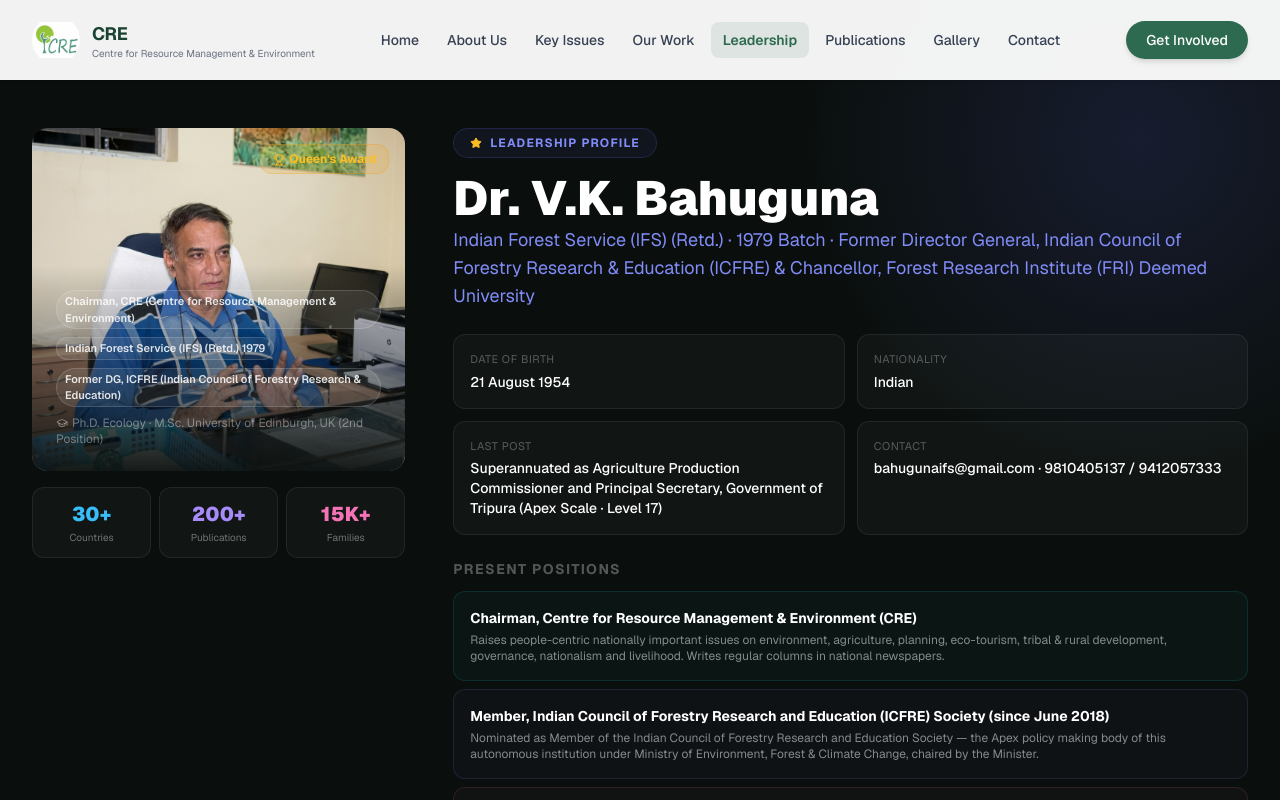
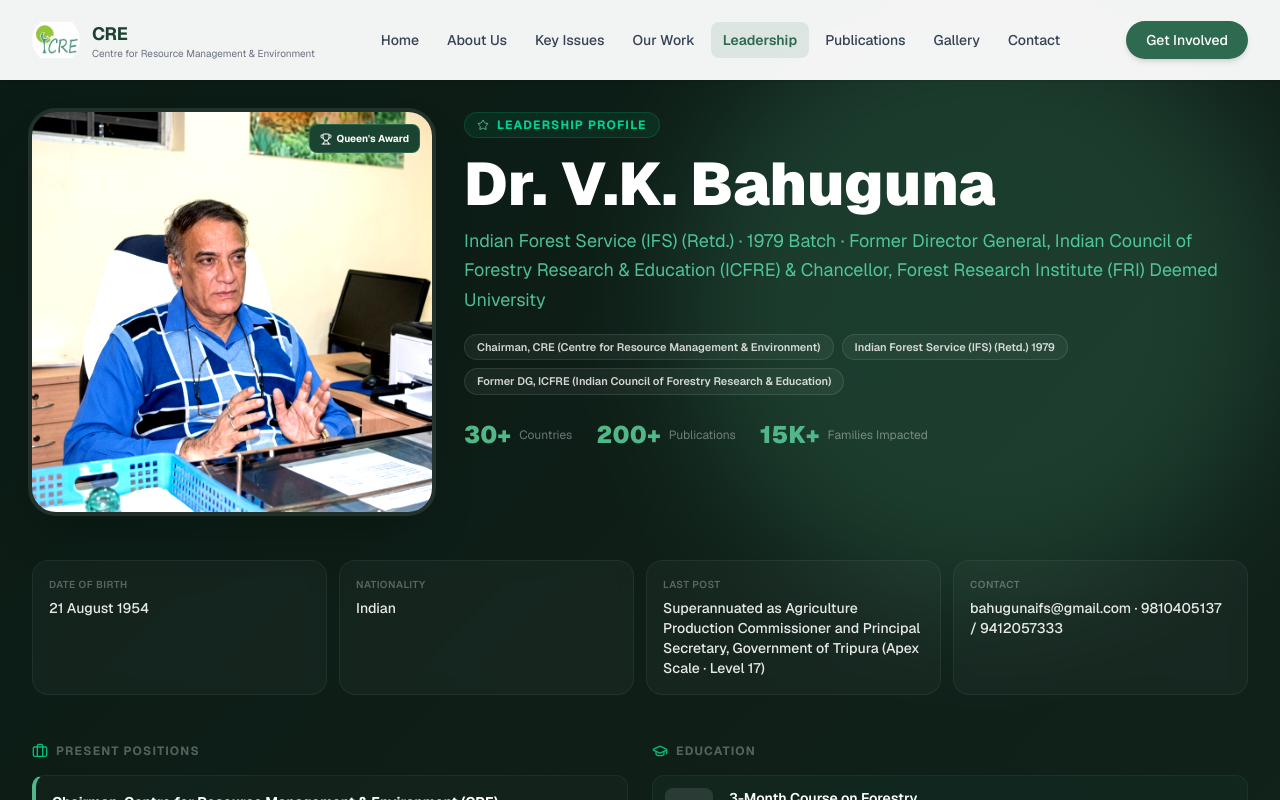
Before and after one commit to Rishu764/CRE, a Next.js app: page /leadership in a window 1280 px wide. Shown: the top 800 px of the page. Built offline with nearby package versions, Linux system fonts and the light colour scheme.

Commit message:
chore: update leadership section and update readme.

```diff
--- a/app/leadership/page.tsx
+++ b/app/leadership/page.tsx
@@ -5,118 +5,129 @@
   return (
     <main className="min-h-screen" style={{ background: "#0a0f0d" }}>
       {/* Hero */}
-      <section className="relative pt-32 pb-16 overflow-hidden">
-        <div className="absolute inset-0 pointer-events-none">
-          <div className="absolute top-0 right-0 w-[700px] h-[700px] rounded-full opacity-15" style={{ background: "radial-gradient(circle, #6366f1 0%, transparent 70%)", transform: "translate(30%,-30%)" }} />
-          <div className="absolute bottom-0 left-0 w-[500px] h-[500px] rounded-full opacity-10" style={{ background: "radial-gradient(circle, #f59e0b 0%, transparent 70%)", transform: "translate(-30%,30%)" }} />
+      <section className="relative pt-28 pb-20 overflow-hidden">
+        {/* Background */}
+        <div className="absolute inset-0">
+          <div className="absolute inset-0 bg-gradient-to-br from-[#0a1a14] via-[#0f1f18] to-[#1b4332]/40" />
+          <div className="absolute top-0 right-0 w-[600px] h-[600px] rounded-full opacity-20 blur-3xl" style={{ background: "#52b788" }} />
+          <div className="absolute bottom-0 left-1/4 w-[400px] h-[400px] rounded-full opacity-10 blur-3xl" style={{ background: "#2d6a4f" }} />
         </div>
+
         <div className="max-w-7xl mx-auto px-4 sm:px-6 lg:px-8 relative z-10">
-          <div className="grid lg:grid-cols-12 gap-12 items-start">
+          {/* Top Row: Photo + Name + Quick Info */}
+          <div className="flex flex-col lg:flex-row gap-8 items-start mb-12">
             {/* Photo */}
-            <div className="lg:col-span-4">
-              <div className="relative rounded-2xl overflow-hidden" style={{ maxWidth: 380 }}>
+            <div className="shrink-0">
+              <div className="relative w-64 h-64 sm:w-80 sm:h-80 lg:w-[400px] lg:h-[400px] rounded-3xl overflow-hidden ring-4 ring-white/10 shadow-2xl">
                 {/* eslint-disable-next-line @next/next/no-img-element */}
-                <img src="/author.png" alt="Dr. V.K. Bahuguna" className="w-full h-auto block object-cover object-top" />
-                <div className="absolute inset-0" style={{ background: "linear-gradient(to top, rgba(10,15,13,0.95) 0%, transparent 60%)" }} />
-                <div className="absolute top-4 right-4 px-3 py-1.5 rounded-xl border text-xs font-bold" style={{ background: "rgba(245,158,11,0.15)", borderColor: "rgba(245,158,11,0.3)", color: "#fbbf24" }}>
-                  <Trophy className="w-3 h-3 inline mr-1" />Queen&apos;s Award
+                <img src="/author.png" alt="Dr. V.K. Bahuguna" className="w-full h-full object-cover object-top contrast-125 brightness-110" />
+                <div className="absolute top-3 right-3 px-2.5 py-1.5 rounded-lg text-[10px] font-bold bg-[#1b4332] text-white flex items-center gap-1 border border-[#52b788]/30">
+                  <Trophy className="w-3 h-3" />Queen&apos;s Award
                 </div>
-                <div className="absolute bottom-0 left-0 right-0 p-6">
-                  <div className="flex flex-wrap gap-2 mb-2">
-                    {["Chairman, CRE (Centre for Resource Management & Environment)", "Indian Forest Service (IFS) (Retd.) 1979", "Former DG, ICFRE (Indian Council of Forestry Research & Education)"].map(t => (
-                      <span key={t} className="px-2 py-0.5 rounded-full text-[11px] font-semibold border" style={{ background: "rgba(255,255,255,0.08)", borderColor: "rgba(255,255,255,0.15)", color: "rgba(255,255,255,0.85)" }}>{t}</span>
-                    ))}
-                  </div>
-                  <p className="text-xs" style={{ color: "rgba(255,255,255,0.4)" }}>
-                    <GraduationCap className="w-3 h-3 inline mr-1" />Ph.D. Ecology · M.Sc. University of Edinburgh, UK (2nd Position)
-                  </p>
               </div>
             </div>
 
-              {/* Quick stats */}
-              <div className="grid grid-cols-3 gap-2 mt-4">
-                {[{ n: "30+", l: "Countries", color: "#38bdf8" }, { n: "200+", l: "Publications", color: "#a78bfa" }, { n: "15K+", l: "Families", color: "#f472b6" }].map(s => (
-                  <div key={s.l} className="rounded-xl p-3 text-center border" style={{ background: "rgba(255,255,255,0.03)", borderColor: "rgba(255,255,255,0.07)" }}>
-                    <div className="text-xl font-black" style={{ color: s.color }}>{s.n}</div>
-                    <div className="text-[10px] mt-0.5" style={{ color: "rgba(255,255,255,0.4)" }}>{s.l}</div>
+            {/* Name + Title */}
+            <div className="flex-1">
+              <span className="inline-flex items-center gap-2 px-3 py-1 rounded-full text-xs font-bold uppercase tracking-widest mb-4 bg-emerald-500/10 border border-emerald-500/20 text-emerald-400">
+                <Star className="w-3 h-3 text-[#52b788]" />Leadership Profile
+              </span>
+              <h1 className="text-4xl sm:text-5xl lg:text-6xl font-black text-white mb-3">Dr. V.K. Bahuguna</h1>
+              <p className="text-base lg:text-lg text-emerald-300/80 max-w-3xl leading-relaxed">
+                Indian Forest Service (IFS) (Retd.) · 1979 Batch · Former Director General, Indian Council of Forestry Research & Education (ICFRE) & Chancellor, Forest Research Institute (FRI) Deemed University
+              </p>
+
+              {/* Tags */}
+              <div className="flex flex-wrap gap-2 mt-5">
+                {["Chairman, CRE (Centre for Resource Management & Environment)", "Indian Forest Service (IFS) (Retd.) 1979", "Former DG, ICFRE (Indian Council of Forestry Research & Education)"].map(t => (
+                  <span key={t} className="px-3 py-1 rounded-full text-[11px] font-semibold bg-white/5 border border-white/10 text-white/80">{t}</span>
+                ))}
+              </div>
+
+              {/* Quick stats row */}
+              <div className="flex flex-wrap gap-6 mt-6">
+                {[{ n: "30+", l: "Countries", color: "#52b788" }, { n: "200+", l: "Publications", color: "#52b788" }, { n: "15K+", l: "Families Impacted", color: "#52b788" }].map(s => (
+                  <div key={s.l} className="flex items-center gap-2">
+                    <span className="text-2xl font-black" style={{ color: s.color }}>{s.n}</span>
+                    <span className="text-xs text-white/40">{s.l}</span>
                   </div>
                 ))}
               </div>
             </div>
-
-            {/* Header info */}
-            <div className="lg:col-span-8 space-y-6">
-              <div>
-                <span className="inline-flex items-center gap-2 px-4 py-1.5 rounded-full text-xs font-bold uppercase tracking-widest border mb-4" style={{ background: "rgba(99,102,241,0.08)", borderColor: "rgba(99,102,241,0.2)", color: "#818cf8" }}>
-                  <Star className="w-3 h-3" style={{ fill: "#fbbf24", color: "#fbbf24" }} />Leadership Profile
-                </span>
-                <h1 className="text-4xl sm:text-5xl font-black text-white mb-1">Dr. V.K. Bahuguna</h1>
-                <p className="text-lg" style={{ color: "#818cf8" }}>Indian Forest Service (IFS) (Retd.) · 1979 Batch · Former Director General, Indian Council of Forestry Research & Education (ICFRE) & Chancellor, Forest Research Institute (FRI) Deemed University</p>
           </div>
 
-              {/* Personal details */}
-              <div className="grid sm:grid-cols-2 gap-3">
+          {/* Info Grid */}
+          <div className="grid sm:grid-cols-2 lg:grid-cols-4 gap-3 mb-12">
             {[
               { label: "Date of Birth", value: "21 August 1954" },
               { label: "Nationality", value: "Indian" },
               { label: "Last Post", value: "Superannuated as Agriculture Production Commissioner and Principal Secretary, Government of Tripura (Apex Scale · Level 17)" },
               { label: "Contact", value: "bahugunaifs@gmail.com · 9810405137 / 9412057333" },
             ].map(d => (
-                  <div key={d.label} className="rounded-xl p-4 border" style={{ background: "rgba(255,255,255,0.03)", borderColor: "rgba(255,255,255,0.07)" }}>
-                    <div className="text-[11px] uppercase tracking-wider mb-1" style={{ color: "rgba(255,255,255,0.3)" }}>{d.label}</div>
-                    <div className="text-sm font-medium text-white">{d.value}</div>
+              <div key={d.label} className="rounded-2xl p-4 bg-white/[0.03] border border-white/[0.06] backdrop-blur-sm">
+                <div className="text-[10px] uppercase tracking-wider mb-1.5 text-white/30 font-semibold">{d.label}</div>
+                <div className="text-sm font-medium text-white/90">{d.value}</div>
               </div>
             ))}
           </div>
 
+          {/* Two Column: Present Positions + Education */}
+          <div className="grid lg:grid-cols-2 gap-6">
             {/* Present Positions */}
             <div>
-                <h3 className="text-sm font-bold uppercase tracking-widest mb-3" style={{ color: "rgba(255,255,255,0.3)" }}>
-                  Present Positions
+              <h3 className="text-xs font-bold uppercase tracking-widest mb-4 text-white/30 flex items-center gap-2">
+                <Briefcase className="w-4 h-4 text-emerald-500" />Present Positions
               </h3>
-                <div className="space-y-2">
+              <div className="space-y-3">
                 {[
-                    { title: "Chairman, Centre for Resource Management & Environment (CRE)", desc: "Raises people-centric nationally important issues on environment, agriculture, planning, eco-tourism, tribal & rural development, governance, nationalism and livelihood. Writes regular columns in national newspapers.", color: "#22d3ee" },
-                    { title: "Member, Indian Council of Forestry Research and Education (ICFRE) Society (since June 2018)", desc: "Nominated as Member of the Indian Council of Forestry Research and Education Society — the Apex policy making body of this autonomous institution under Ministry of Environment, Forest & Climate Change, chaired by the Minister.", color: "#a78bfa" },
-                    { title: "Presidential Nominee — Central University of Kashmir (since Feb 2019)", desc: "Appointed by the President of India as his nominee in the Executive Council and University Court of Central University of Kashmir.", color: "#f472b6" },
-                    { title: "Chairman, Kalpavriksh Foundation", desc: "A Trust dedicated to serving the Indian Cow and Cow products with a network of 75,000 cows.", color: "#4ade80" },
+                  { title: "Chairman, Centre for Resource Management & Environment (CRE)", desc: "Raises people-centric nationally important issues on environment, agriculture, planning, eco-tourism, tribal & rural development, governance, nationalism and livelihood. Writes regular columns in national newspapers." },
+                  { title: "Member, Indian Council of Forestry Research and Education (ICFRE) Society (since June 2018)", desc: "Nominated as Member of the Indian Council of Forestry Research and Education Society — the Apex policy making body of this autonomous institution under Ministry of Environment, Forest & Climate Change, chaired by the Minister." },
+                  { title: "Presidential Nominee — Central University of Kashmir (since Feb 2019)", desc: "Appointed by the President of India as his nominee in the Executive Council and University Court of Central University of Kashmir." },
+                  { title: "Chairman, Kalpavriksh Foundation", desc: "A Trust dedicated to serving the Indian Cow and Cow products with a network of 75,000 cows." },
                 ].map(p => (
-                    <div key={p.title} className="rounded-xl p-4 border" style={{ background: `${p.color}08`, borderColor: `${p.color}20` }}>
+                  <div key={p.title} className="rounded-xl p-4 border-l-4 border-l-[#52b788] bg-white/[0.02] border border-[#2d6a4f]/20">
                     <div className="text-sm font-bold text-white mb-1">{p.title}</div>
-                      <div className="text-xs" style={{ color: "rgba(255,255,255,0.5)" }}>{p.desc}</div>
+                    <div className="text-xs text-white/50 leading-relaxed">{p.desc}</div>
                   </div>
                 ))}
               </div>
             </div>
+
             {/* Education */}
             <div>
-                <h3 className="text-sm font-bold uppercase tracking-widest mb-3" style={{ color: "rgba(255,255,255,0.3)" }}>
-                  <GraduationCap className="w-4 h-4 inline mr-2" />Education
+              <h3 className="text-xs font-bold uppercase tracking-widest mb-4 text-white/30 flex items-center gap-2">
+                <GraduationCap className="w-4 h-4 text-emerald-500" />Education
               </h3>
               <div className="space-y-2">
                 {[
-                    { year: "1999", degree: "3-Month Course on Forestry", inst: "Gainesville, USA", color: "#f97316" },
-                    { year: "1990", degree: "Ph.D. Ecology", inst: "University of Garhwal at Forest Research Institute, Dehradun", color: "#fbbf24" },
-                    { year: "1988", degree: "M.Sc. Resource Management (2nd in University)", inst: "University of Edinburgh, UK", color: "#38bdf8" },
-                    { year: "1981", degree: "Post Graduate Diploma in Forestry", inst: "Indian Forest College, Dehradun (now IGNFA)", color: "#a78bfa" },
-                    { year: "1975", degree: "M.Sc. Zoology (1st in University)", inst: "University of Garhwal, Uttarakhand", color: "#4ade80" },
+                  { year: "1999", degree: "3-Month Course on Forestry", inst: "Gainesville, USA" },
+                  { year: "1990", degree: "Ph.D. Ecology", inst: "University of Garhwal at Forest Research Institute, Dehradun" },
+                  { year: "1988", degree: "M.Sc. Resource Management (2nd in University)", inst: "University of Edinburgh, UK" },
+                  { year: "1981", degree: "Post Graduate Diploma in Forestry", inst: "Indian Forest College, Dehradun (now IGNFA)" },
+                  { year: "1975", degree: "M.Sc. Zoology (1st in University)", inst: "University of Garhwal, Uttarakhand" },
                 ].map(e => (
-                    <div key={e.year} className="flex gap-4 rounded-xl p-3 border" style={{ background: "rgba(255,255,255,0.02)", borderColor: "rgba(255,255,255,0.06)" }}>
-                      <span className="text-xs font-mono shrink-0 mt-0.5" style={{ color: e.color }}>{e.year}</span>
+                  <div key={e.year} className="flex items-start gap-4 rounded-xl p-3 bg-[#1b4332]/20 border border-[#2d6a4f]/20 hover:bg-[#1b4332]/30 transition-colors">
+                    <div className="shrink-0 w-12 h-12 rounded-lg flex items-center justify-center text-xs font-black bg-white/10 text-white">
+                      {e.year}
+                    </div>
                     <div>
                       <div className="text-sm font-semibold text-white">{e.degree}</div>
-                        <div className="text-xs" style={{ color: "rgba(255,255,255,0.45)" }}>{e.inst}</div>
+                      <div className="text-xs text-white/40 mt-0.5">{e.inst}</div>
                     </div>
                   </div>
                 ))}
               </div>
-              </div>
+
+              {/* Qualification note */}
+              <p className="text-xs text-white/30 mt-4 pl-3 border-l-2 border-white/10">
+                <GraduationCap className="w-3 h-3 inline mr-1" />Ph.D. Ecology · M.Sc. University of Edinburgh, UK (2nd Position)
+              </p>
             </div>
           </div>
         </div>
       </section>
 
-      {/* Career Timeline - WHITE BACKGROUND - Stair Step Design */}
+      {/* Career Timeline - WHITE BACKGROUND */}
       <section className="py-16 bg-white overflow-hidden">
         <div className="max-w-7xl mx-auto px-4 sm:px-6 lg:px-8">
           <h2 className="text-2xl font-black text-gray-900 mb-12 flex items-center gap-3">
```
Also changed, not shown: 1 other file (tests, documents, lock files or other folders). Lines whose indentation alone changed are shown as unchanged.
